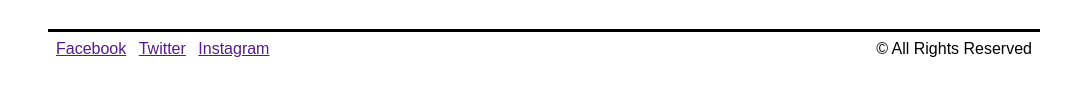
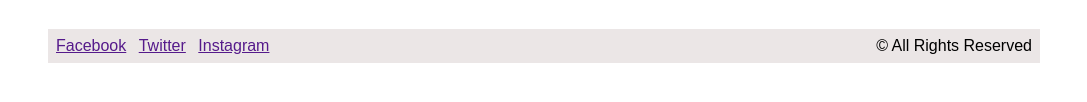
Before and after one commit to WSU-SoC-WEB2620-CU/web2620-assignment-1-vhivestate, a website built with Vite: page src/index.html in a window 1280 px wide. Shown: the part 632-734 px from the top of the page, without its empty margins (96-1183 px from the left). Built offline with nearby package versions, Linux system fonts and the light colour scheme.

Commit message:
background color

```diff
--- a/src/stylesheets/main.scss
+++ b/src/stylesheets/main.scss
@@ -123,8 +123,7 @@ img {
 footer {
     margin: 2rem .5rem;
     padding: .5rem;
-    border-top: solid;
-
+    background-color: rgb(235, 230, 230);
 }
 footer > ul {
     list-style: none;
```
